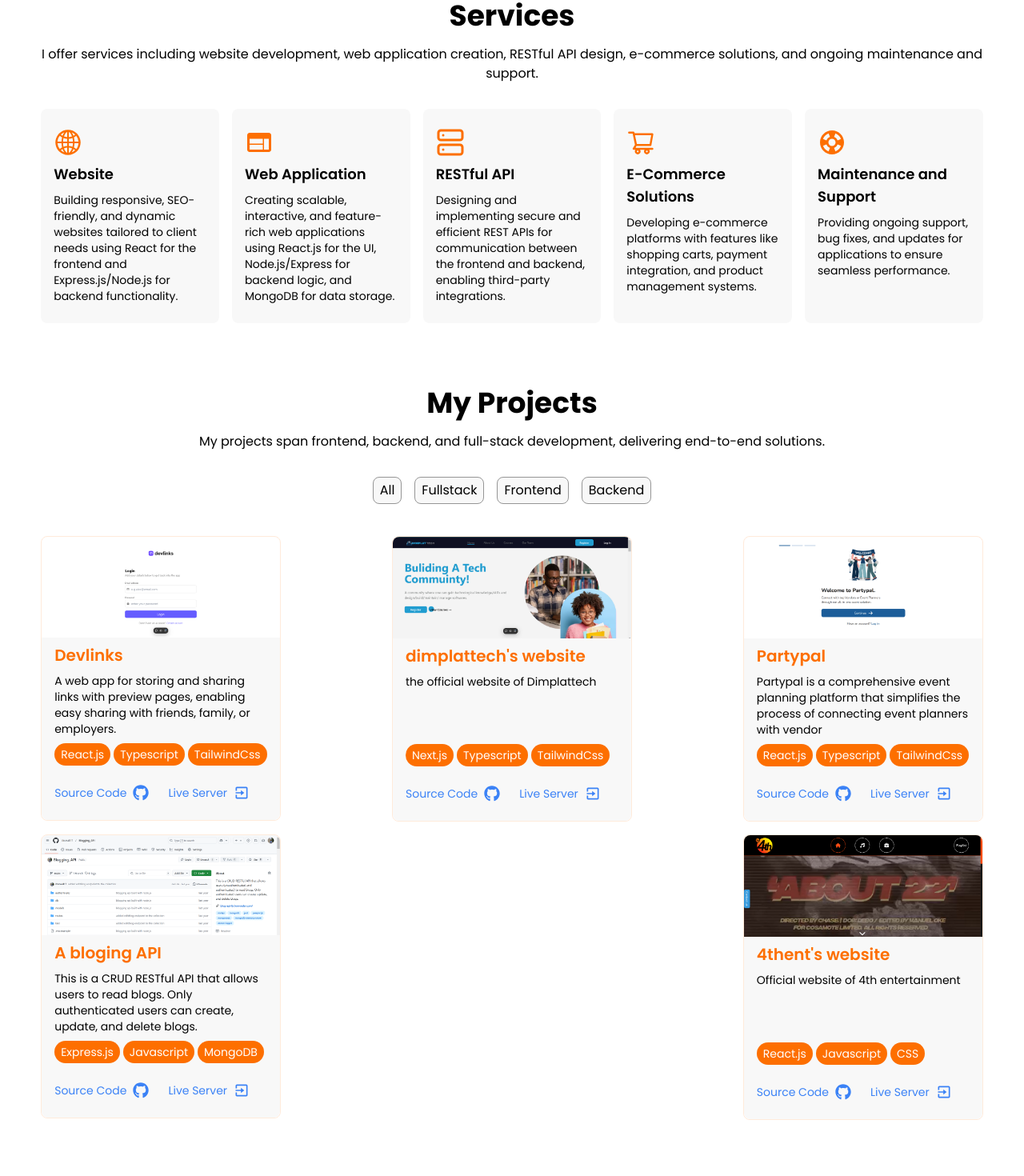
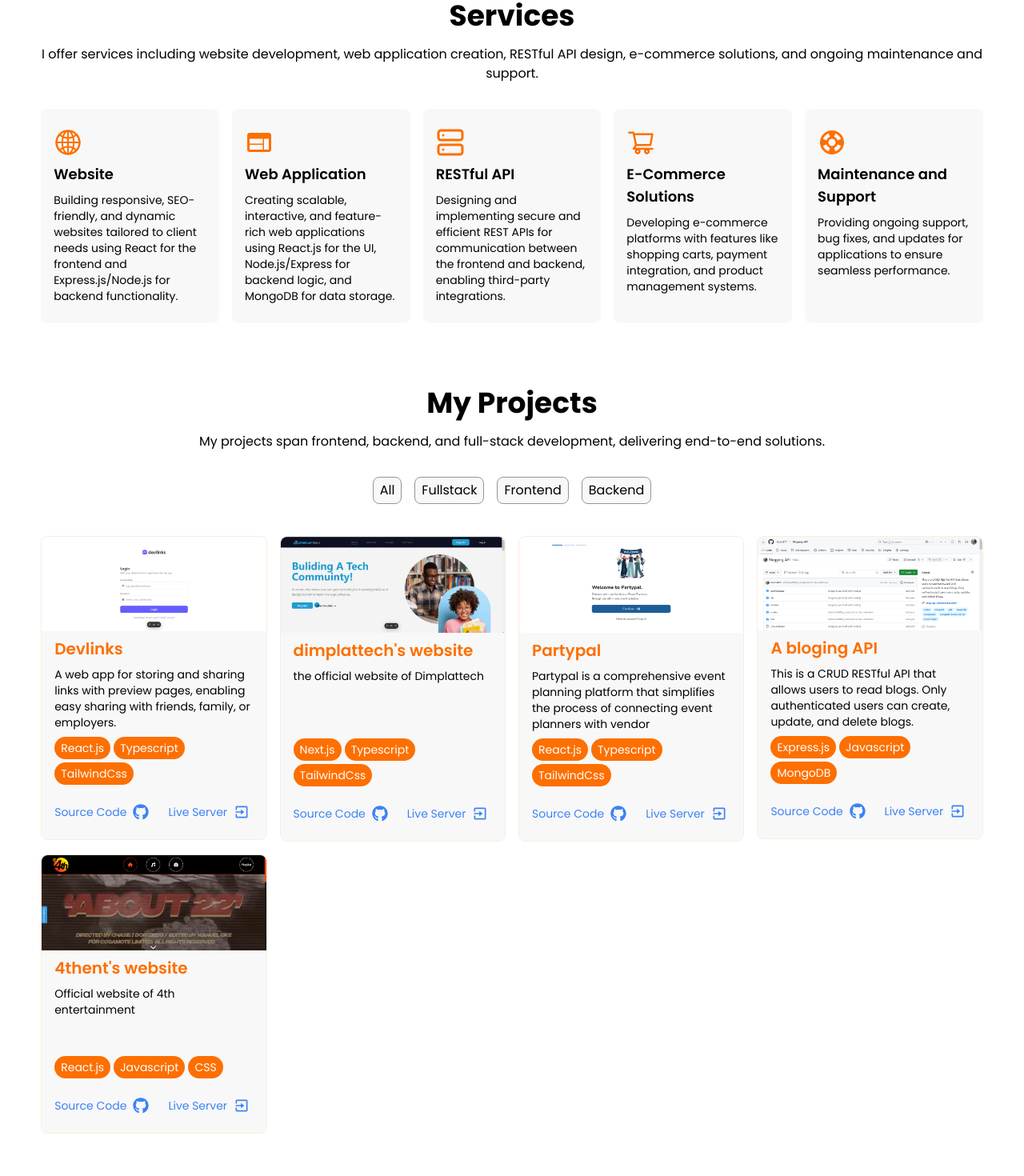
Before and after one commit to Jbsmall17/Portfolio-website, a React (Vite) app in the folder portfolio/: page / in a window 1280 px wide. Shown: the part 1320-2790 px from the top of the page at 80% size. Built offline with nearby package versions, Linux system fonts and the light colour scheme.

Commit message:
fixed css errors

```diff
--- a/portfolio/src/components/Project.jsx
+++ b/portfolio/src/components/Project.jsx
@@ -10,7 +10,7 @@ export default function Project({image,name,desc,stack,sourceCode,liveServer}) {
       transition={{delay: 0.3,type: "tween", ease:"easeIn" }}
       whileInView={{y:"0",opacity:1}}
       viewport={{once:true}}
-      className='max-w-[300px] w-full border border-[#ffebdb] rounded-lg self-start'>
+      className='w-full border border-[#ffebdb] rounded-lg self-start'>
       <div className='text-center rounded-tl-lg rounded-tr-lg bg-[#ffebdb] flex justify-center'>
         <img className='block rounded-tl-lg rounded-tr-lg block h-full w-full' src={image} />
       </div>
--- a/portfolio/src/components/Projects.jsx
+++ b/portfolio/src/components/Projects.jsx
@@ -21,7 +21,7 @@ export default forwardRef (function Projects(_,ref) {
             <li className='cursor-pointer hover:bg-[#fd6d00] hover:text-white py-1 px-2 rounded-lg border border-[#969696] bg-[#f8f8f8]'>Frontend</li>
             <li className='cursor-pointer hover:bg-[#fd6d00] hover:text-white py-1 px-2 rounded-lg border border-[#969696] bg-[#f8f8f8]'>Backend</li>
         </ul>
-        <div className='flex flex-row justify-center xl:justify-between flex-wrap gap-4'>
+        <div className='grid grid-cols-1 md:grid-cols-2 lg:grid-cols-3 xl:grid-cols-4 justify-center gap-4'>
             <Project
                 image={devlinks}
                 name={"Devlinks"}
--- a/portfolio/src/components/Service.jsx
+++ b/portfolio/src/components/Service.jsx
@@ -7,7 +7,7 @@ export default function Service({icon,name,desc}) {
       transition={{delay: 0.3,type: "tween", ease:"easeIn" }}
       whileInView={{y:"0",opacity:1}}
       viewport={{once:true}}
-      className='group max-w-[300px] xl:flex-1 w-full bg-[#f8f8f8] hover:bg-[#fd6d00] px-4 py-6 rounded-lg transition-all duration-500'>
+      className='group w-full bg-[#f8f8f8] hover:bg-[#fd6d00] px-4 py-6 rounded-lg transition-all duration-500'>
         {icon}
         <p className='text-lg font-semibold my-2 group-hover:text-white'>{name}</p>
         <p className='text-sm group-hover:text-white'>{desc}</p>
--- a/portfolio/src/components/Services.jsx
+++ b/portfolio/src/components/Services.jsx
@@ -12,7 +12,7 @@ export default forwardRef(function Services(_,ref) {
         <p className='text-center text-black dark:text-white  font-light lg:font-normal text-sm lg:text-base mb-6 lg:mb-8'>
             I offer services including website development, web application creation, RESTful API design, e-commerce solutions, and ongoing maintenance and support.
         </p>
-        <div className='flex flex-row justify-center flex-wrap xl:flex-nowrap xl:justify-between gap-4'>
+        <div className='grid grid-cols-1 md:grid-cols-2 lg:grid-cols-3 xl:grid-cols-5 justify-center gap-4'>
             <Service
                 icon={<AiOutlineGlobal className='text-4xl group-hover:text-black text-[#fd6f00]' />}
                 name={"Website"}
```
